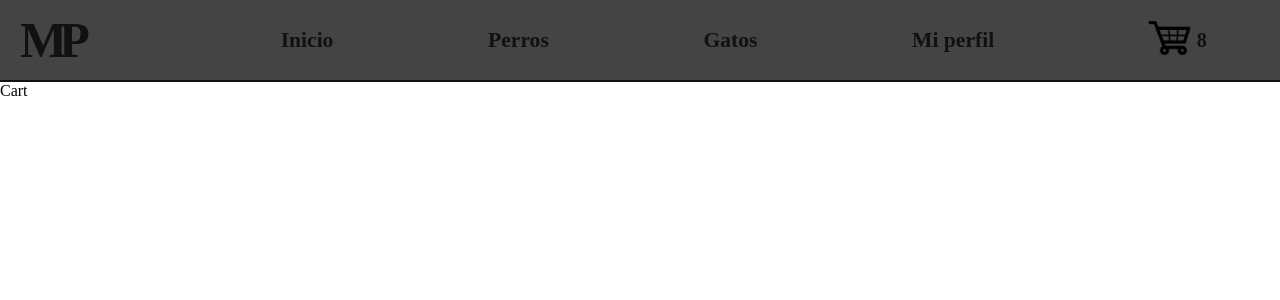
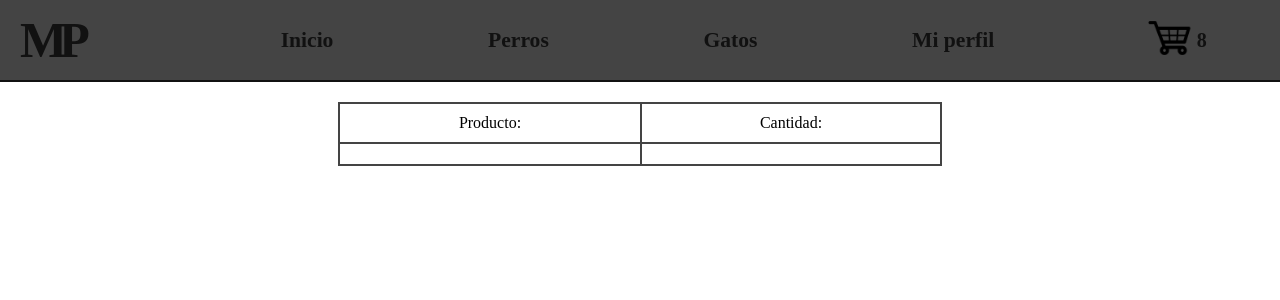
Before and after one commit to MondinoPedro/VeterinariaArco-CoderProject, a React (Create React App) app: page /cart in a window 1280 px wide. Shown: the top 300 px of the page. Built offline with nearby package versions, Linux system fonts and the light colour scheme.

Commit message:
Novena Entrega

```diff
--- a/src/App.js
+++ b/src/App.js
@@ -1,8 +1,10 @@
 import { BrowserRouter, Routes, Route} from "react-router-dom"
-import Cart from "./views/Cart/Cart"
+import CartContainer from "./views/CartContainer/CartContainer";
+import CartList from "./components/CartList/CartList";
 import Navbar from "./components/NavBar/Navbar";
 import ItemListContainer from "./components/ItemListContainer/ItemListContainer";
 import Products from "./views/Products/Products"
+import CustomProvider from "./components/CustomProvider/CustomProvider";
 
 
 function App() {
@@ -12,13 +14,15 @@ function App() {
   return (
     <BrowserRouter>
     <Navbar/>
+    <CustomProvider>
         <Routes>
           <Route exact path="/" element={<ItemListContainer/>}/>
           <Route exact path="/products" element={<ItemListContainer/>}/>
           <Route exact path="/product/:productId" element={<Products/>}/>
           <Route exact path="/category/:categoryId" element={<ItemListContainer/>}/>
-        <Route exact path="/cart" element={<Cart/>}/>
+          <Route exact path="/cart" element={<CartContainer/>}/>
         </Routes>
+      </CustomProvider>
     </BrowserRouter>
 
   );
--- /dev/null
+++ b/src/components/Cart/Cart.js
@@ -0,0 +1,63 @@
+
+import React from "react"
+export default function Cart({p}) {
+
+
+    const [cantidad, setCantidad]=React.useState()
+    const [titulo, setTitulo]=React.useState()
+
+    React.useEffect(()=>{
+        p.map(element => {
+        setTitulo(element.titulo)
+        setCantidad(element.cantidad)
+    })
+    },[p])
+
+    const containerStyle={
+        display:"flex",
+        justifyContent:"center",
+        maxWidth:"100%",
+        margin:"20px",
+    }
+    const gridContainerStyle={
+        display:"grid",
+        gridTemplateColumns:"repeat(2, minmax(300px, 1fr))",
+        alignItems:"center",
+        border:"2px solid #444",
+        borderBottom:"none",
+    }
+
+    const titleStyle={
+        textAlign:"center",
+        borderBottom:"2px solid #444",
+        padding:"10px",
+    }
+
+    const cantStyle={
+        textAlign:"center",
+        borderBottom:"2px solid #444",
+        borderLeft:"2px solid #444",
+        padding:"10px",
+    }
+
+    return(
+        <div style={containerStyle}>
+            <div className="gridContainer" style={gridContainerStyle}>
+                <div className="titleContainer" style={titleStyle} >
+                        Producto:
+                </div>
+
+                <div className="cantContainer" style={cantStyle}>
+                        Cantidad:
+                </div>
+                <div style={titleStyle}>
+                    {titulo}
+                </div>
+                <div style={cantStyle}>
+                    {cantidad}
+                </div>
+
+            </div>
+        </div>
+    )
+}
--- /dev/null
+++ b/src/components/CartList/CartList.js
@@ -0,0 +1,23 @@
+import { contexto } from "../../components/CustomProvider/CustomProvider.js";
+import React, { useContext, useEffect } from "react";
+import Cart from "../Cart/Cart.js";
+
+
+export default function CartList (){
+    const {cart} = useContext(contexto)
+    const {setCart}= useContext(contexto)
+    const {carrito} = useContext(contexto)
+
+
+    useEffect(()=>{
+
+        setCart([...cart,carrito])
+    },[])
+
+
+        console.log(cart)
+        return(
+
+            <Cart p={cart}/>
+        )
+    }
--- /dev/null
+++ b/src/components/CustomProvider/CustomProvider.js
@@ -0,0 +1,24 @@
+import { createContext, useEffect } from "react"
+import React from "react"
+
+export const contexto = createContext()
+
+const Provider = contexto.Provider
+
+export default function CustomProvider({children}){
+
+    const [carrito, setCarrito] = React.useState({})
+    const [cart, setCart]=React.useState([])
+    const valorContexto = {
+        cart: cart,
+        carrito: carrito,
+        setCart: setCart,
+        setCarrito: setCarrito,
+    }
+
+    return(
+        <Provider value={valorContexto}>
+            {children}
+        </Provider>
+    )
+}
--- a/src/components/ItemCount/ItemCount.js
+++ b/src/components/ItemCount/ItemCount.js
@@ -1,6 +1,6 @@
 import React, { useEffect } from "react"
 
-export default function ItemCount ({stock, initial}) {
+export default function ItemCount ({stock, initial, onAdd}) {
 
 
 
@@ -54,6 +54,18 @@ export default function ItemCount ({stock, initial}) {
         cursor:"pointer",
 
     }
+
+    const textoCarritoStyle = {
+        margin:"0px 6px",
+        color:"#111",
+        backgroundColor:"#ccc",
+        border: "2px solid #111",
+        borderRadius:"6px",
+        cursor:"pointer",
+        padding:"5px",
+        textDecoration:"none",
+
+    }
     const countStyle={
         fontSize:"15px",
     }
@@ -67,6 +79,11 @@ export default function ItemCount ({stock, initial}) {
                 <input type={"button"} className="itemButton" style={itemButtonStyle} value="+" onClick={increaseCount} disabled={count>=stock}></input>
             </div>
         </div>
+        <div>
+            <input type={"button"} value={"Agregar al Carrito"} style={textoCarritoStyle} onClick={(()=>{
+                onAdd(count)
+            }) }></input>
+        </div>
         </>
     )
 }
--- /dev/null
+++ b/src/views/CartContainer/CartContainer.js
@@ -0,0 +1,10 @@
+import CartList from "../../components/CartList/CartList"
+
+
+export default function CartContainer() {
+
+
+    return(
+       <CartList/>
+    )
+}
```
Also changed, not shown: src/components/Item/Item.js (line endings or trailing spaces). Lines whose indentation alone changed are shown as unchanged.
